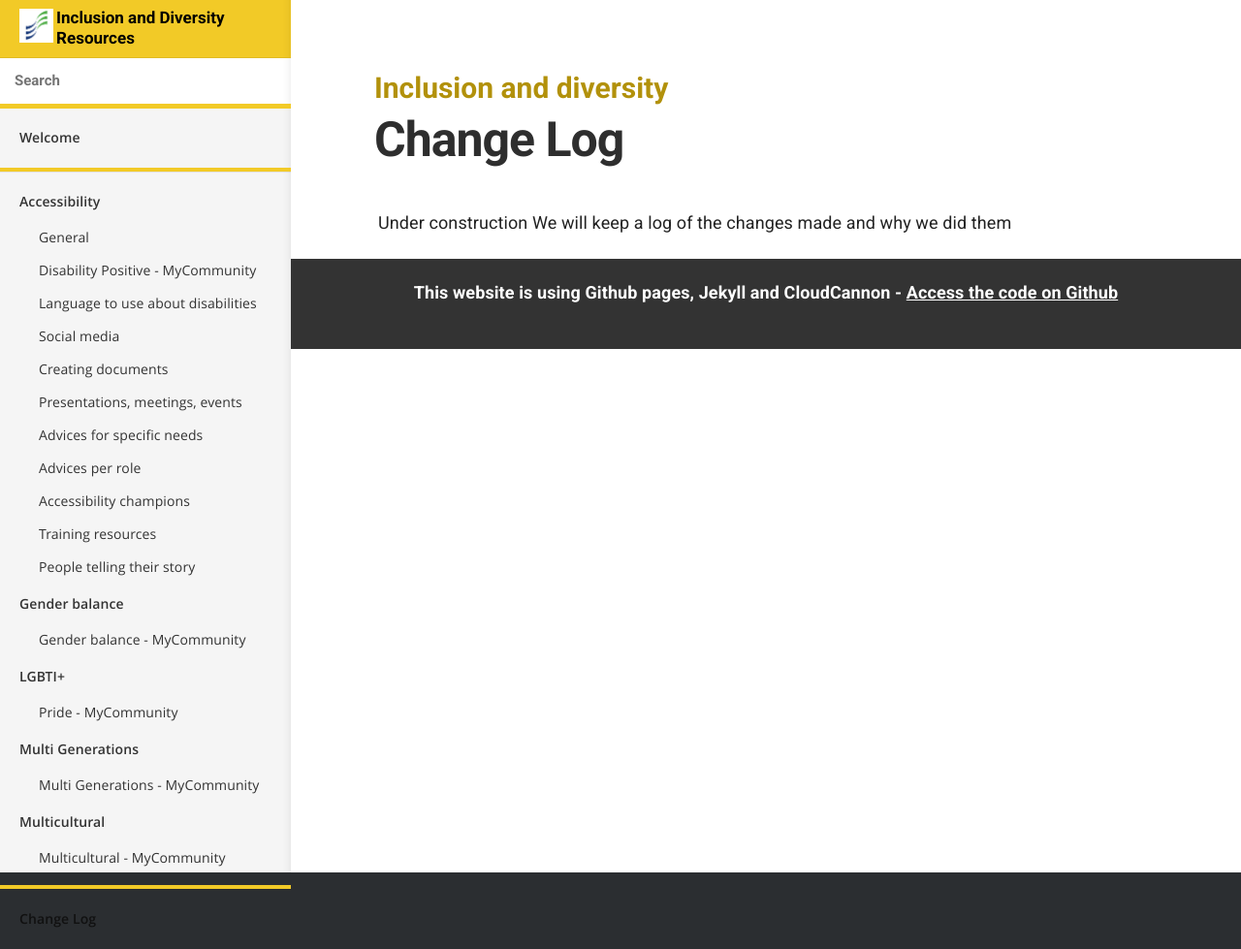
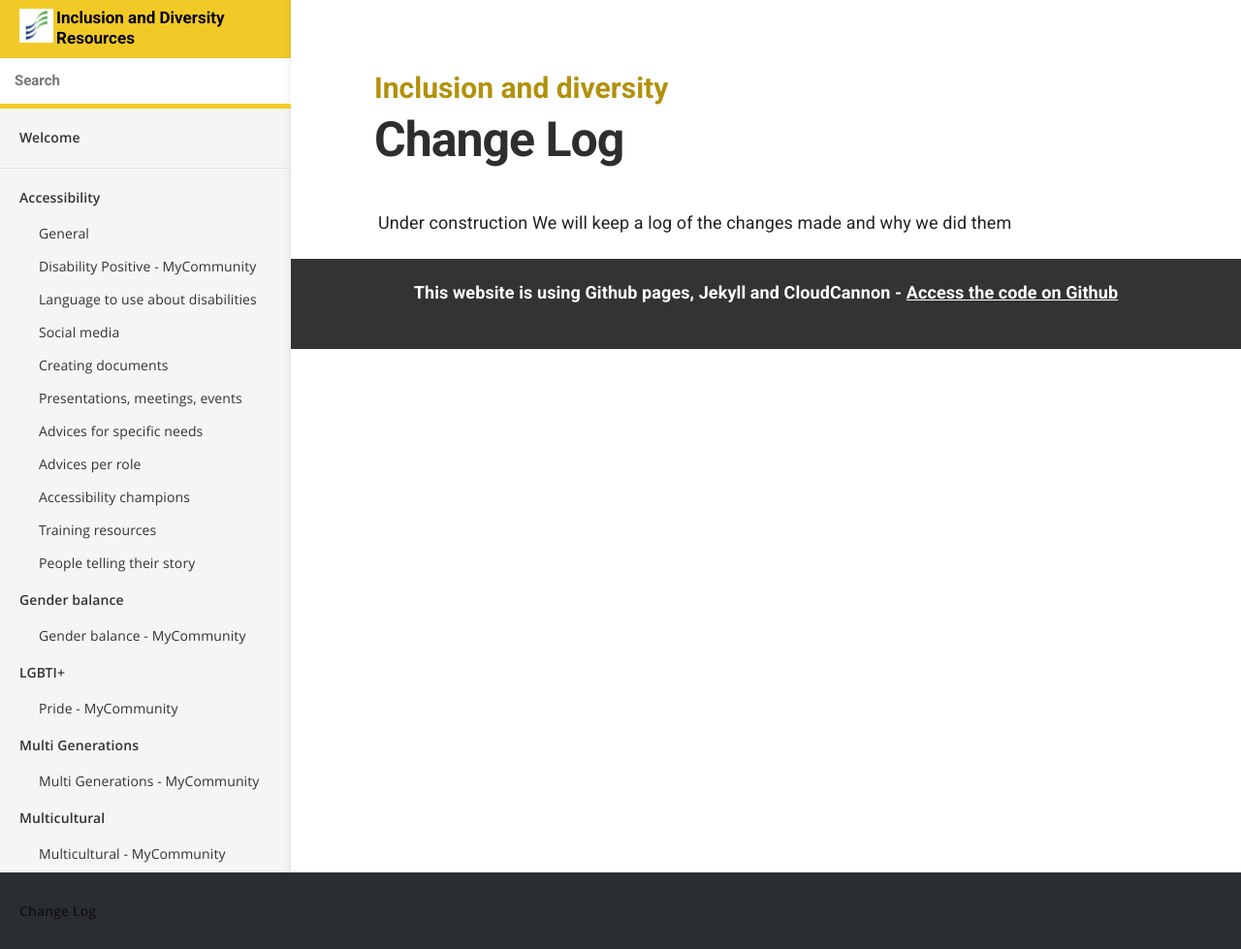
Before and after one commit to numbat70/inclusion2021, a Jekyll site: the page built from changelog.html, in a window 1280 px wide. Shown: the whole page at 97% size. Built offline with Jekyll 4.4.1, drawn with Linux system fonts in a browser that asks for light colours.

Commit message:
remove line in navigation

```diff
--- a/_layouts/default.html
+++ b/_layouts/default.html
@@ -39,14 +39,14 @@
 			</form>
 
 			<nav {% if site.show_full_navigation %}class="full-navigation"{% endif %}>
-				<ul style="border-bottom: solid 4px #F2CA27;">
+				<ul>
 					<li class="nav-item top-level {% if page.url == '/' %}current{% endif %}">
 						{% assign home = site.html_pages | where: 'url', '/' | first %}
 						<a href="{{ site.baseurl }}/">{{ home.title }}</a>
 					</li>
 				</ul>
 
-				<ul style="border-bottom: solid 4px #F2CA27;">
+				<ul>
 					{% assign grouped = site.docs | group_by: 'category' %}
 					{% for group in grouped %}
 						<li class="nav-item top-level {% if group.name == page.category %}current{% endif %}">
```
